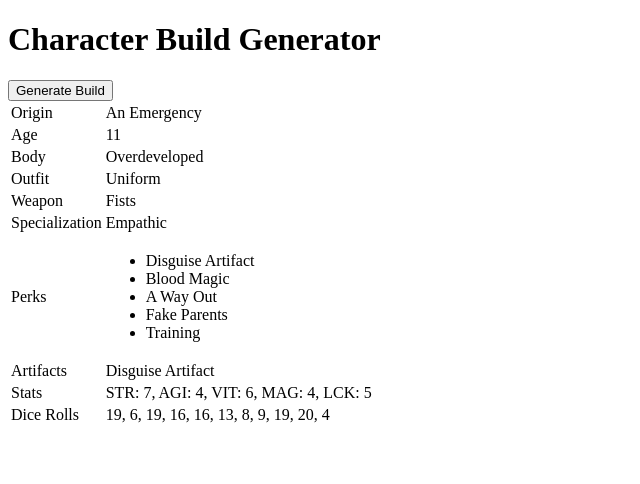
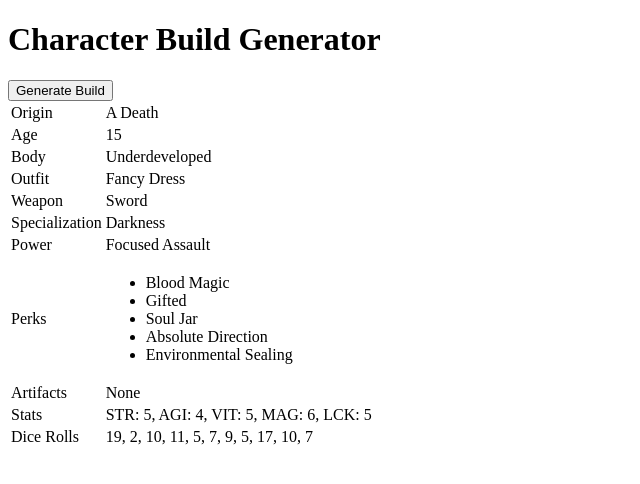
Before and after one commit to Mizu0025/Accidental-Magical-Girl-Build-Generator, a React app: page / in a window 1280 px wide. Both pictures are taken after a click on the button "Generate Build". Shown: the top 484 px of the page, without its empty margins (0-640 px from the left). Built offline with nearby package versions, Linux system fonts and the light colour scheme.

Commit message:
add powers category

```diff
--- a/src/BuildLogic.js
+++ b/src/BuildLogic.js
@@ -1,35 +1,35 @@
-import {
-  origins,
-  outfits,
-  weapons,
-  specializations,
-} from "@Character/BuildInformation";
+import { origins, specializations } from "@Character/BuildInformation";
 
-import roll11D20 from "@Dice/RollD20";
-import applyStatBonuses from "@Character/StatBonuses";
+import Roll11D20 from "@Dice/RollD20";
+import ApplyStatBonuses from "@Character/StatBonuses";
 import GetBodyType from "@Helpers/GetBodyType";
 import GetOwnedArtifacts from "@Helpers/GetOwnedArtifacts";
 import GetPerks from "@Helpers/GetPerks";
 import GetEquipment from "@Helpers/GetEquipment";
+import GetPower from "@Helpers/GetPower";
 
 export const generateBuild = () => {
   const stats = { STR: 4, AGI: 4, VIT: 4, MAG: 4, LCK: 4 };
-  const diceRolls = roll11D20();
+  const diceRolls = Roll11D20();
 
-  const origin = origins[Math.floor(diceRolls[0] / 5)];
+  const origin = origins[Math.floor(Math.random() * origins.length)];
 
-  const age = (diceRolls[1] > 10 ? diceRolls[1] - 10 : diceRolls[1]) + 6;
+  const age =
+    (diceRolls[0] > 10 ? diceRolls[0] + 1 - 10 : diceRolls[0] + 1) + 6;
 
-  const bodyType = GetBodyType(diceRolls[2]);
-  applyStatBonuses(stats, bodyType.bonus);
+  const bodyType = GetBodyType(diceRolls[1]);
+  ApplyStatBonuses(stats, bodyType.bonus);
+
+  const specialization = specializations[diceRolls[2]];
 
   const outfit = GetEquipment(diceRolls[3], true);
-  applyStatBonuses(stats, outfit.bonus);
+  ApplyStatBonuses(stats, outfit.bonus);
 
   const weapon = GetEquipment(diceRolls[4], false);
-  applyStatBonuses(stats, weapon.bonus);
+  ApplyStatBonuses(stats, weapon.bonus);
 
-  const specialization = specializations[diceRolls[5]];
+  const power = GetPower(diceRolls[5]);
+  ApplyStatBonuses(stats, power.bonus);
 
   const perkDiceRolls = [
     diceRolls[6],
@@ -39,7 +39,7 @@ export const generateBuild = () => {
     diceRolls[10],
   ];
   const selectedPerks = GetPerks(perkDiceRolls);
-  selectedPerks.forEach((perk) => applyStatBonuses(stats, perk.bonus));
+  selectedPerks.forEach((perk) => ApplyStatBonuses(stats, perk.bonus));
 
   const ownedArtifacts = GetOwnedArtifacts(selectedPerks);
 
@@ -50,6 +50,7 @@ export const generateBuild = () => {
     outfit: outfit.name,
     weapon: weapon.name,
     specialization,
+    power: power.name,
     stats,
     perks: selectedPerks.map((perk) => perk.name),
     ownedArtifacts,
--- a/src/Character/BuildInformation.jsx
+++ b/src/Character/BuildInformation.jsx
@@ -48,6 +48,22 @@ export const specializations = [
   "Beast",
   "Metal",
   "Oddball",
+];
+
+export const powers = [
+  { name: "Killing Blow", bonus: { STR: 1 } },
+  { name: "Hammerspace", bonus: {} },
+  {
+    name: "Twinned Soul",
+    bonus: { STR: -1, VIT: -1, AGI: -1, MAG: -1, LCK: -1 },
+  },
+  { name: "Focused Assault", bonus: {} },
+  { name: "Barrage", bonus: {} },
+  { name: "Power of Friendship", bonus: {} },
+  { name: "Duplication", bonus: {} },
+  { name: "Third Eye", bonus: {} },
+  { name: "Regeneration", bonus: {} },
+  { name: "Tentacles", bonus: {} },
 ];
 
 export const combatPerks = [
--- a/src/Character/CharacterBuildTable.jsx
+++ b/src/Character/CharacterBuildTable.jsx
@@ -32,6 +32,10 @@ const CharacterBuildTable = ({ build }) => (
         <td>{build.specialization}</td>
       </tr>
       <tr>
+        <td>Power</td>
+        <td>{build.power}</td>
+      </tr>
+      <tr>
         <td>Perks</td>
         <td>
           <PerksList perks={build.perks} />
--- a/src/Character/StatBonuses.jsx
+++ b/src/Character/StatBonuses.jsx
@@ -1,7 +1,7 @@
-const applyStatBonuses = (stats, bonus) => {
+const ApplyStatBonuses = (stats, bonus) => {
   Object.entries(bonus).forEach(([key, value]) => {
     if (value) stats[key] += value;
   });
 };
 
-export default applyStatBonuses;
+export default ApplyStatBonuses;
--- a/src/Dice/RollD20.jsx
+++ b/src/Dice/RollD20.jsx
@@ -1,4 +1,4 @@
-const roll11D20 = () => {
+const Roll11D20 = () => {
   const rolls = [];
   for (let i = 0; i < 11; i++) {
     rolls.push(Math.floor(Math.random() * 20));
@@ -6,4 +6,4 @@ const roll11D20 = () => {
   return rolls;
 };
 
-export default roll11D20;
+export default Roll11D20;
--- /dev/null
+++ b/src/Helpers/GetPower.jsx
@@ -0,0 +1,8 @@
+import { powers } from "@Character/BuildInformation";
+
+const GetPower = (diceRoll) => {
+  const index = Math.min(Math.floor(diceRoll / 2), powers.length - 1);
+  return powers[index];
+};
+
+export default GetPower;
```
